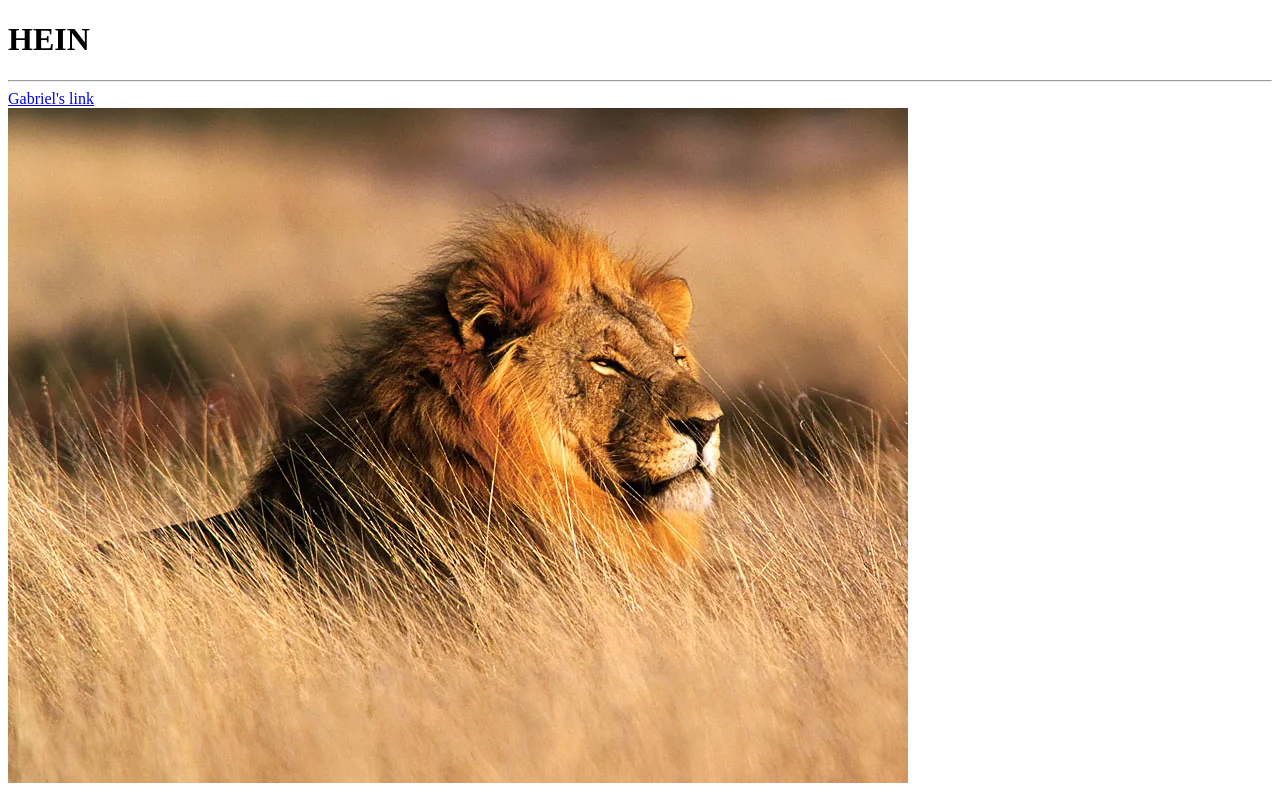
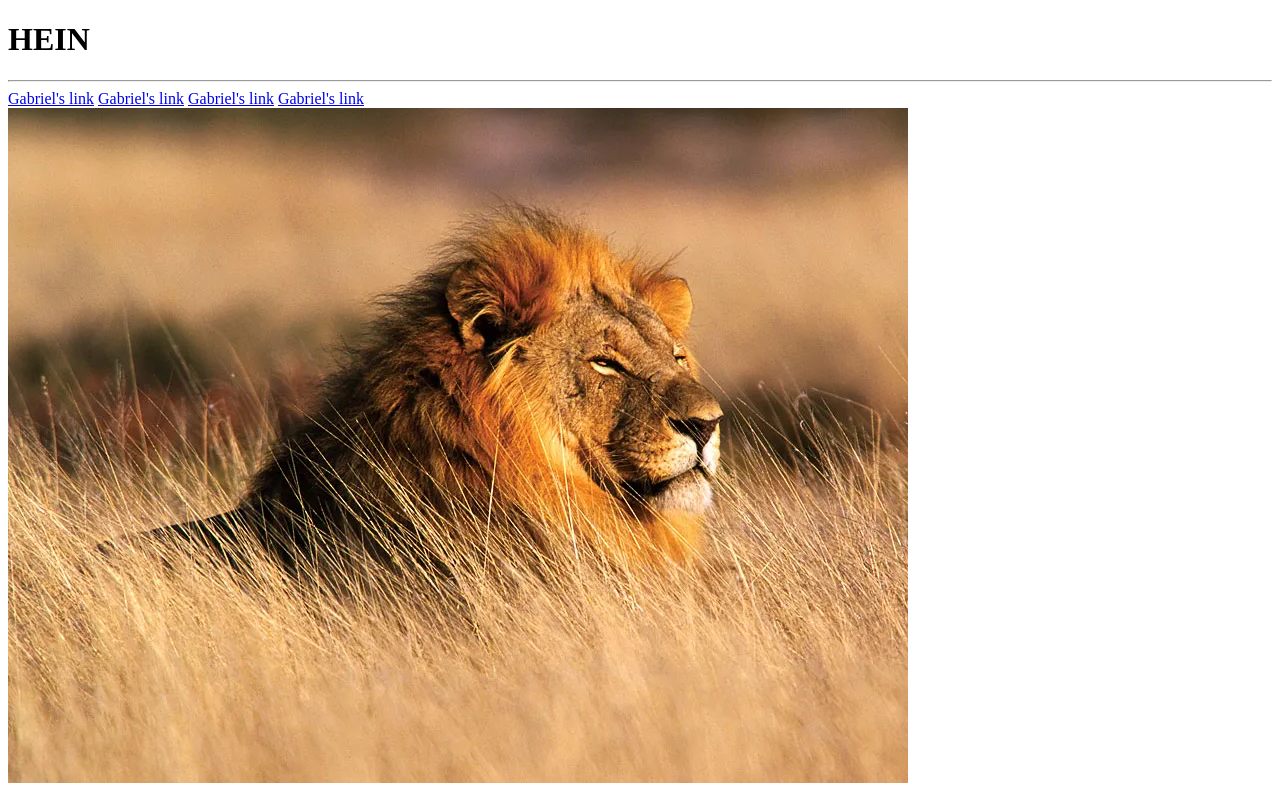
Before and after one commit to DrSomnium-01/Env.Prof.ExercSem4, a plain HTML site: page index.html in a window 1280 px wide. Drawn offline with Linux system fonts and the light colour scheme.

Commit message:
Update index.html

```diff
--- a/index.html
+++ b/index.html
@@ -10,6 +10,9 @@
 <hr>
 
 <a href="SavLan_Gabriel.html">Gabriel's link</a>
+<a href="SavLan_Gabriel.html">Gabriel's link</a>
+<a href="SavLan_Gabriel.html">Gabriel's link</a>
+<a href="SavLan_Gabriel.html">Gabriel's link</a>
 <br>
 <img src="lion-Namibia.webp" alt="Comme dans la fable!">
 </body>
```
